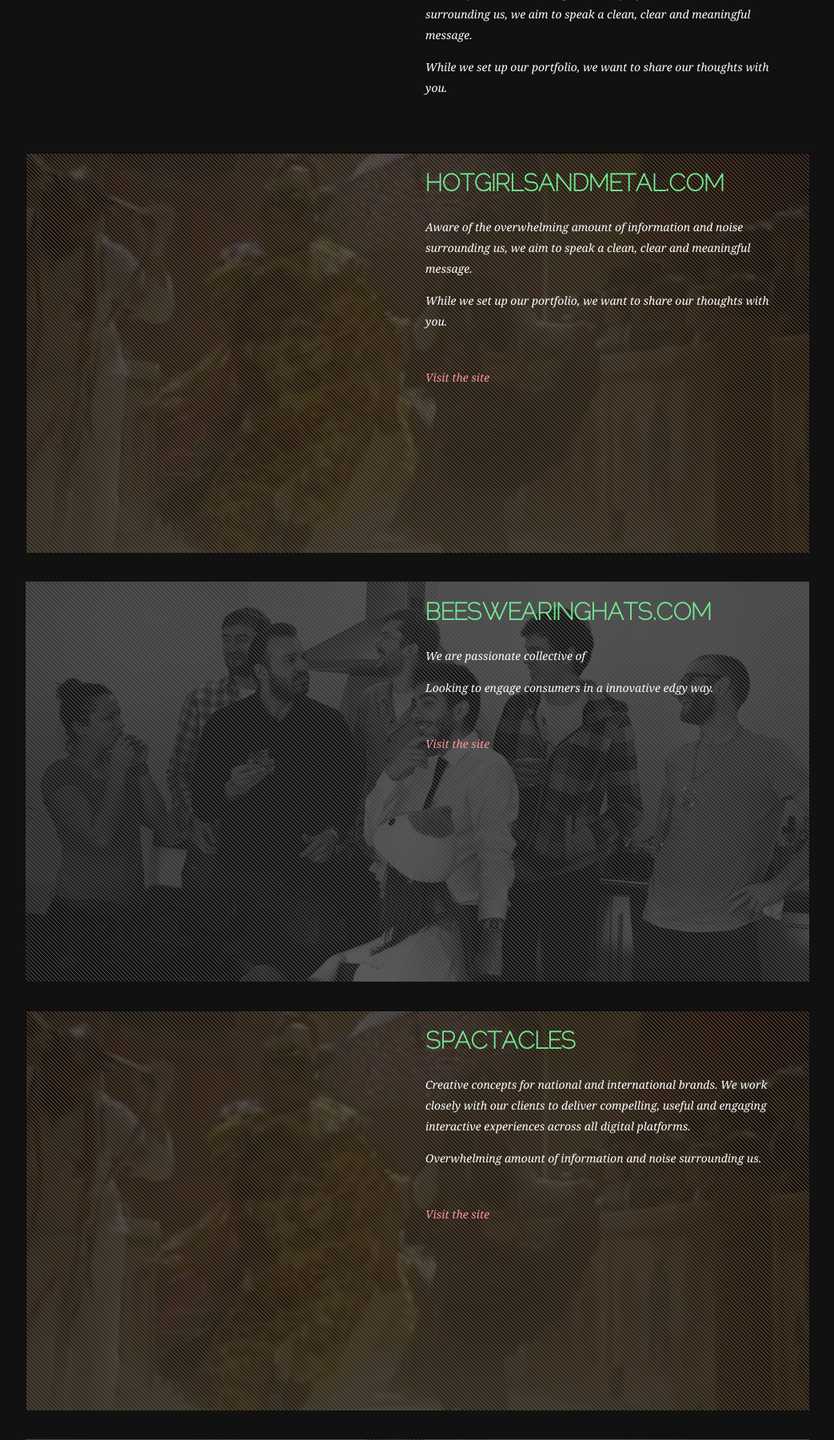
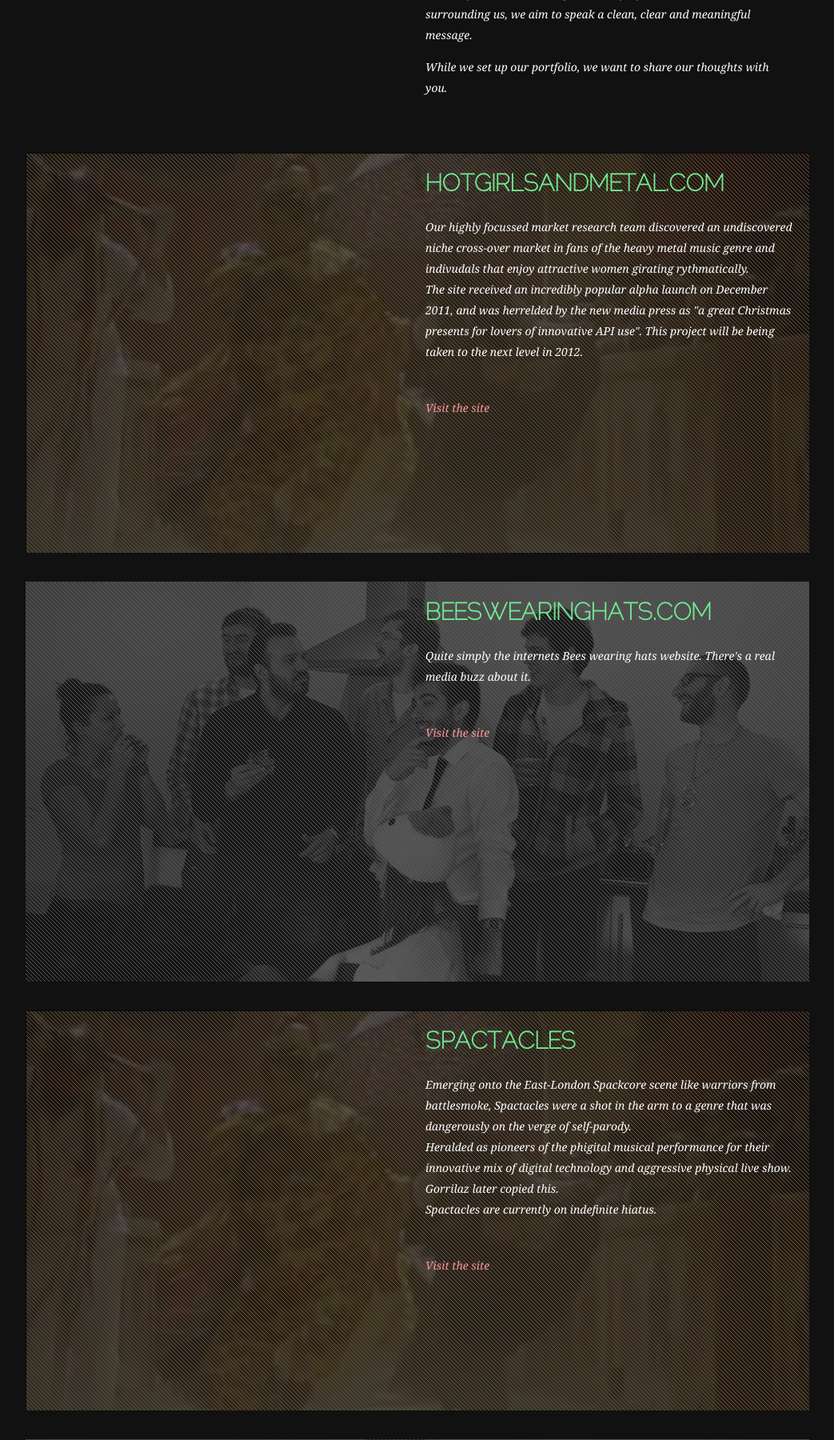
Before and after one commit to MadeByLoosers/madebyloosers.github.io, a PHP site: page /deploy/public/index.php in a window 1280 px wide. Shown: the part 3461-5261 px from the top of the page at 80% size, without its empty margins (118-1161 px from the left). Run offline with PHP 8.4, Linux system fonts and the light colour scheme; some libraries are stand-ins or nearby versions; some web fonts are replaced.

Commit message:
copy changes

```diff
--- a/deploy/public/index.php
+++ b/deploy/public/index.php
@@ -217,24 +217,27 @@
               <ul class="slides">
                 <li class="slideshow-slide">
                   <h3>Hotgirlsandmetal.com</h3>
-                  <p>Aware of the overwhelming amount of information and noise surrounding us, we aim to speak a clean, clear and meaningful message.</p>
-                  <p>While we set up our portfolio, we want to share our thoughts with you.</p>
+                  <p>Our highly focussed market research team discovered an undiscovered niche cross-over market in fans of the heavy metal music genre and indivudals that enjoy attractive women girating rythmatically.
+                  <br/>
+                  The site received an incredibly popular alpha launch on December 2011, and was herrelded by the new media press as "a great Christmas presents for lovers of innovative API use". This project will be being taken to the next level in 2012.</p>
                   <a href="http://hotgirlsandmetal.com">Visit the site</a>
                   <img src="includes/img/project-placeholder.jpg" alt="" />
                 </li>
 
                 <li class="slideshow-slide">
                   <h3>beeswearinghats.com</h3>
-                  <p>We are passionate collective of</p>
-                  <p>Looking to engage consumers in a innovative edgy way.</p>
+                  <p>Quite simply the internets Bees wearing hats website. There's a real media buzz about it.</p>
                   <a href="http://hotgirlsandmetal.com">Visit the site</a>
                   <img src="includes/img/feature.jpg" alt="" />
                 </li>
 
                 <li class="slideshow-slide">
                   <h3>Spactacles</h3>
-                  <p>Creative concepts for national and international brands. We work closely with our clients to deliver compelling, useful and engaging interactive experiences across all digital platforms.</p>
-                  <p>Overwhelming amount of information and noise surrounding us.</p>
+                  <p>Emerging onto the East-London Spackcore scene like warriors from battlesmoke, Spactacles were a shot in the arm to a genre that was dangerously on the verge of self-parody.
+                  <br/>
+                  Heralded as pioneers of the phigital musical performance for their innovative mix of digital technology and aggressive physical live show. Gorrilaz later copied this.
+                  <br/>
+                  Spactacles are currently on indefinite hiatus.</p>
                   <a href="http://hotgirlsandmetal.com">Visit the site</a>
                   <img src="includes/img/project-placeholder.jpg" alt="" />
                 </li>
```
